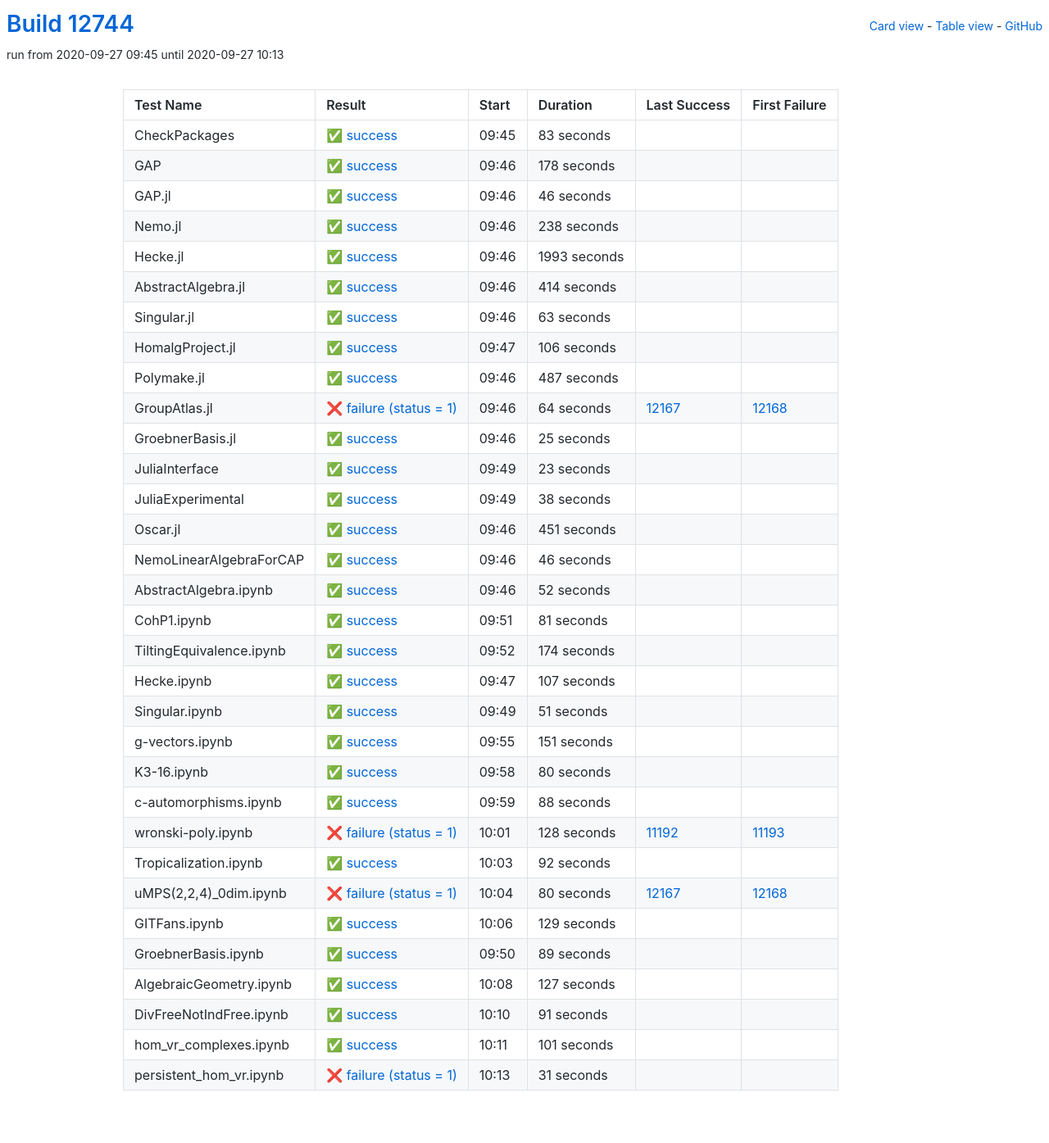
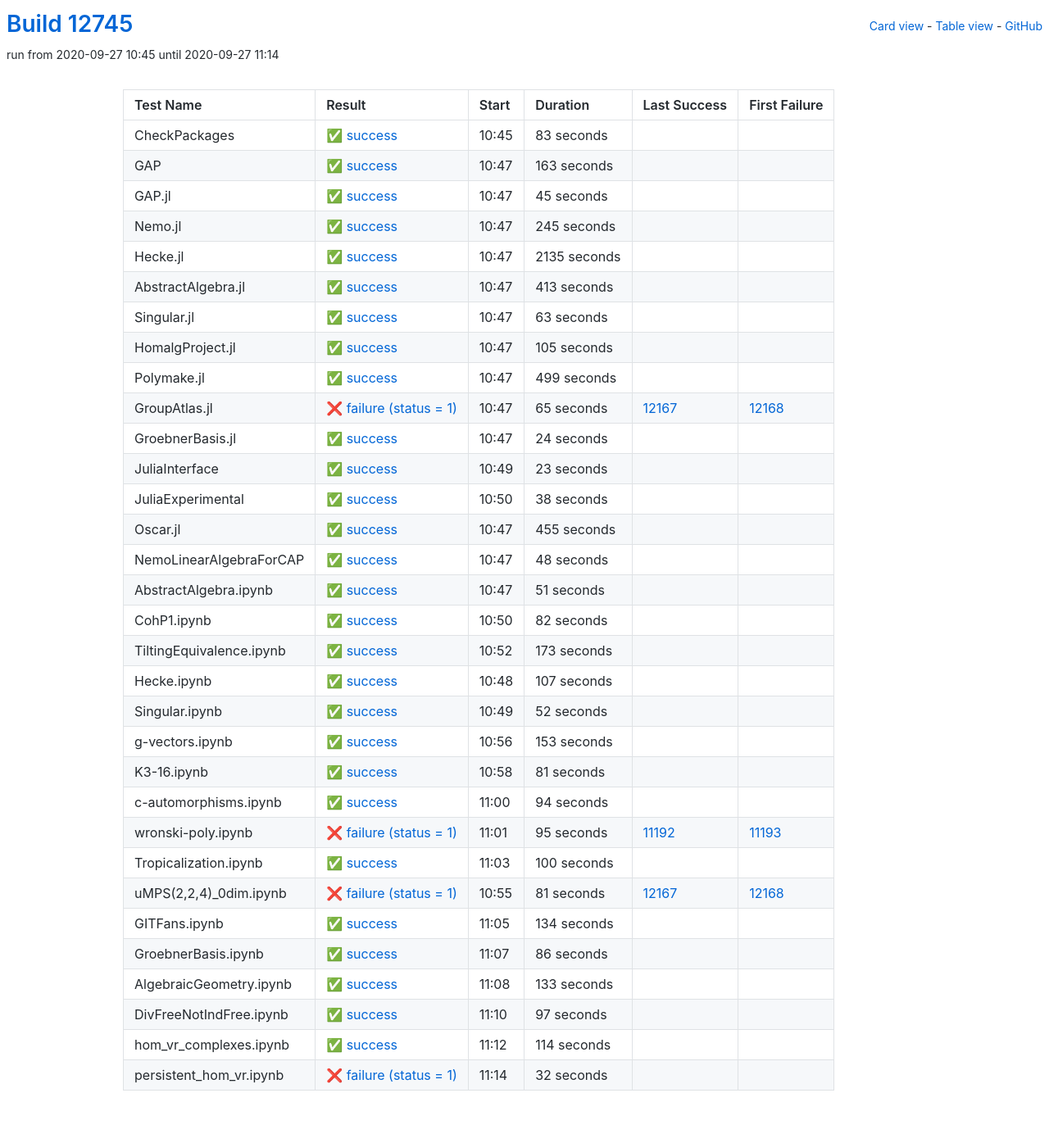
Before and after one commit to oscar-system/oscar-ci-status, a Jekyll site: the page built from table.html, in a window 1280 px wide. Shown: the whole page at 82% size. Built offline with Jekyll 4.4.1, drawn with Linux system fonts in a browser that asks for light colours.

Commit message:
Build #12745

```diff
--- a/_data/ci.yml
+++ b/_data/ci.yml
@@ -1,6 +1,6 @@
 ---
-build: 12744
-build_url: https://oscarci.mathematik.uni-kl.de/job/oscar/12744/
+build: 12745
+build_url: https://oscarci.mathematik.uni-kl.de/job/oscar/12745/
 job: oscar
 organization: oscar-system
 repo: oscar-ci-status
@@ -8,8 +8,8 @@
 tests:
 - name: CheckPackages
   id: checkpackages
-  log: https://oscarci.mathematik.uni-kl.de/job/oscar/12744/artifact/logs/build-12744/CheckPackages.log
-  start: 2020-09-27 09:45
+  log: https://oscarci.mathematik.uni-kl.de/job/oscar/12745/artifact/logs/build-12745/CheckPackages.log
+  start: 2020-09-27 10:45
   success: true
   exitcode: 0
   status: success
@@ -20,68 +20,68 @@
   first_failure_url:
 - name: GAP
   id: gap
-  log: https://oscarci.mathematik.uni-kl.de/job/oscar/12744/artifact/logs/build-12744/GAP.log
-  start: 2020-09-27 09:46
+  log: https://oscarci.mathematik.uni-kl.de/job/oscar/12745/artifact/logs/build-12745/GAP.log
+  start: 2020-09-27 10:47
   success: true
   exitcode: 0
   status: success
-  duration: 178
+  duration: 163
   last_success: false
   last_success_url:
   first_failure: false
   first_failure_url:
 - name: GAP.jl
   id: gap-jl
-  log: https://oscarci.mathematik.uni-kl.de/job/oscar/12744/artifact/logs/build-12744/GAP.jl.log
-  start: 2020-09-27 09:46
+  log: https://oscarci.mathematik.uni-kl.de/job/oscar/12745/artifact/logs/build-12745/GAP.jl.log
+  start: 2020-09-27 10:47
   success: true
   exitcode: 0
   status: success
-  duration: 46
+  duration: 45
   last_success: false
   last_success_url:
   first_failure: false
   first_failure_url:
 - name: Nemo.jl
   id: nemo-jl
-  log: https://oscarci.mathematik.uni-kl.de/job/oscar/12744/artifact/logs/build-12744/Nemo.jl.log
-  start: 2020-09-27 09:46
+  log: https://oscarci.mathematik.uni-kl.de/job/oscar/12745/artifact/logs/build-12745/Nemo.jl.log
+  start: 2020-09-27 10:47
   success: true
   exitcode: 0
   status: success
-  duration: 238
+  duration: 245
   last_success: false
   last_success_url:
   first_failure: false
   first_failure_url:
 - name: Hecke.jl
   id: hecke-jl
-  log: https://oscarci.mathematik.uni-kl.de/job/oscar/12744/artifact/logs/build-12744/Hecke.jl.log
-  start: 2020-09-27 09:46
+  log: https://oscarci.mathematik.uni-kl.de/job/oscar/12745/artifact/logs/build-12745/Hecke.jl.log
+  start: 2020-09-27 10:47
   success: true
   exitcode: 0
   status: success
-  duration: 1993
+  duration: 2135
   last_success: false
   last_success_url:
   first_failure: false
   first_failure_url:
 - name: AbstractAlgebra.jl
   id: abstractalgebra-jl
-  log: https://oscarci.mathematik.uni-kl.de/job/oscar/12744/artifact/logs/build-12744/AbstractAlgebra.jl.log
-  start: 2020-09-27 09:46
+  log: https://oscarci.mathematik.uni-kl.de/job/oscar/12745/artifact/logs/build-12745/AbstractAlgebra.jl.log
+  start: 2020-09-27 10:47
   success: true
   exitcode: 0
   status: success
-  duration: 414
+  duration: 413
   last_success: false
   last_success_url:
   first_failure: false
   first_failure_url:
 - name: Singular.jl
   id: singular-jl
-  log: https://oscarci.mathematik.uni-kl.de/job/oscar/12744/artifact/logs/build-12744/Singular.jl.log
-  start: 2020-09-27 09:46
+  log: https://oscarci.mathematik.uni-kl.de/job/oscar/12745/artifact/logs/build-12745/Singular.jl.log
+  start: 2020-09-27 10:47
   success: true
   exitcode: 0
   status: success
@@ -92,56 +92,56 @@
   first_failure_url:
 - name: HomalgProject.jl
   id: homalgproject-jl
-  log: https://oscarci.mathematik.uni-kl.de/job/oscar/12744/artifact/logs/build-12744/HomalgProject.jl.log
-  start: 2020-09-27 09:47
+  log: https://oscarci.mathematik.uni-kl.de/job/oscar/12745/artifact/logs/build-12745/HomalgProject.jl.log
+  start: 2020-09-27 10:47
   success: true
   exitcode: 0
   status: success
-  duration: 106
+  duration: 105
   last_success: false
   last_success_url:
   first_failure: false
   first_failure_url:
 - name: Polymake.jl
   id: polymake-jl
-  log: https://oscarci.mathematik.uni-kl.de/job/oscar/12744/artifact/logs/build-12744/Polymake.jl.log
-  start: 2020-09-27 09:46
+  log: https://oscarci.mathematik.uni-kl.de/job/oscar/12745/artifact/logs/build-12745/Polymake.jl.log
+  start: 2020-09-27 10:47
   success: true
   exitcode: 0
   status: success
-  duration: 487
+  duration: 499
   last_success: false
   last_success_url:
   first_failure: false
   first_failure_url:
 - name: GroupAtlas.jl
   id: groupatlas-jl
-  log: https://oscarci.mathematik.uni-kl.de/job/oscar/12744/artifact/logs/build-12744/GroupAtlas.jl.log
-  start: 2020-09-27 09:46
+  log: https://oscarci.mathematik.uni-kl.de/job/oscar/12745/artifact/logs/build-12745/GroupAtlas.jl.log
+  start: 2020-09-27 10:47
   success: false
   exitcode: 1
   status: failure
-  duration: 64
+  duration: 65
   last_success: 12167
   last_success_url: https://oscarci.mathematik.uni-kl.de/job/oscar/12167/
   first_failure: 12168
   first_failure_url: https://oscarci.mathematik.uni-kl.de/job/oscar/12168/
 - name: GroebnerBasis.jl
   id: groebnerbasis-jl
-  log: https://oscarci.mathematik.uni-kl.de/job/oscar/12744/artifact/logs/build-12744/GroebnerBasis.jl.log
-  start: 2020-09-27 09:46
+  log: https://oscarci.mathematik.uni-kl.de/job/oscar/12745/artifact/logs/build-12745/GroebnerBasis.jl.log
+  start: 2020-09-27 10:47
   success: true
   exitcode: 0
   status: success
-  duration: 25
+  duration: 24
   last_success: false
   last_success_url:
   first_failure: false
   first_failure_url:
 - name: JuliaInterface
   id: juliainterface
-  log: https://oscarci.mathematik.uni-kl.de/job/oscar/12744/artifact/logs/build-12744/JuliaInterface.log
-  start: 2020-09-27 09:49
+  log: https://oscarci.mathematik.uni-kl.de/job/oscar/12745/artifact/logs/build-12745/JuliaInterface.log
+  start: 2020-09-27 10:49
   success: true
   exitcode: 0
   status: success
@@ -152,8 +152,8 @@
   first_failure_url:
 - name: JuliaExperimental
   id: juliaexperimental
-  log: https://oscarci.mathematik.uni-kl.de/job/oscar/12744/artifact/logs/build-12744/JuliaExperimental.log
-  start: 2020-09-27 09:49
+  log: https://oscarci.mathematik.uni-kl.de/job/oscar/12745/artifact/logs/build-12745/JuliaExperimental.log
+  start: 2020-09-27 10:50
   success: true
   exitcode: 0
   status: success
@@ -164,68 +164,68 @@
   first_failure_url:
 - name: Oscar.jl
   id: oscar-jl
-  log: https://oscarci.mathematik.uni-kl.de/job/oscar/12744/artifact/logs/build-12744/Oscar.jl.log
-  start: 2020-09-27 09:46
+  log: https://oscarci.mathematik.uni-kl.de/job/oscar/12745/artifact/logs/build-12745/Oscar.jl.log
+  start: 2020-09-27 10:47
   success: true
   exitcode: 0
   status: success
-  duration: 451
+  duration: 455
   last_success: false
   last_success_url:
   first_failure: false
   first_failure_url:
 - name: NemoLinearAlgebraForCAP
   id: nemolinearalgebraforcap
-  log: https://oscarci.mathematik.uni-kl.de/job/oscar/12744/artifact/logs/build-12744/NemoLinearAlgebraForCAP.log
-  start: 2020-09-27 09:46
+  log: https://oscarci.mathematik.uni-kl.de/job/oscar/12745/artifact/logs/build-12745/NemoLinearAlgebraForCAP.log
+  start: 2020-09-27 10:47
   success: true
   exitcode: 0
   status: success
-  duration: 46
+  duration: 48
   last_success: false
   last_success_url:
   first_failure: false
   first_failure_url:
 - name: AbstractAlgebra.ipynb
   id: abstractalgebra-ipynb
-  log: https://oscarci.mathematik.uni-kl.de/job/oscar/12744/artifact/logs/build-12744/AbstractAlgebra.ipynb.log
-  start: 2020-09-27 09:46
+  log: https://oscarci.mathematik.uni-kl.de/job/oscar/12745/artifact/logs/build-12745/AbstractAlgebra.ipynb.log
+  start: 2020-09-27 10:47
   success: true
   exitcode: 0
   status: success
-  duration: 52
+  duration: 51
   last_success: false
   last_success_url:
   first_failure: false
   first_failure_url:
 - name: CohP1.ipynb
   id: cohp1-ipynb
-  log: https://oscarci.mathematik.uni-kl.de/job/oscar/12744/artifact/logs/build-12744/CohP1.ipynb.log
-  start: 2020-09-27 09:51
+  log: https://oscarci.mathematik.uni-kl.de/job/oscar/12745/artifact/logs/build-12745/CohP1.ipynb.log
+  start: 2020-09-27 10:50
   success: true
   exitcode: 0
   status: success
-  duration: 81
+  duration: 82
   last_success: false
   last_success_url:
   first_failure: false
   first_failure_url:
 - name: TiltingEquivalence.ipynb
   id: tiltingequivalence-ipynb
-  log: https://oscarci.mathematik.uni-kl.de/job/oscar/12744/artifact/logs/build-12744/TiltingEquivalence.ipynb.log
-  start: 2020-09-27 09:52
+  log: https://oscarci.mathematik.uni-kl.de/job/oscar/12745/artifact/logs/build-12745/TiltingEquivalence.ipynb.log
+  start: 2020-09-27 10:52
   success: true
   exitcode: 0
   status: success
-  duration: 174
+  duration: 173
   last_success: false
   last_success_url:
   first_failure: false
   first_failure_url:
 - name: Hecke.ipynb
   id: hecke-ipynb
-  log: https://oscarci.mathematik.uni-kl.de/job/oscar/12744/artifact/logs/build-12744/Hecke.ipynb.log
-  start: 2020-09-27 09:47
+  log: https://oscarci.mathematik.uni-kl.de/job/oscar/12745/artifact/logs/build-12745/Hecke.ipynb.log
+  start: 2020-09-27 10:48
   success: true
   exitcode: 0
   status: success
@@ -236,156 +236,156 @@
   first_failure_url:
 - name: Singular.ipynb
   id: singular-ipynb
-  log: https://oscarci.mathematik.uni-kl.de/job/oscar/12744/artifact/logs/build-12744/Singular.ipynb.log
-  start: 2020-09-27 09:49
+  log: https://oscarci.mathematik.uni-kl.de/job/oscar/12745/artifact/logs/build-12745/Singular.ipynb.log
+  start: 2020-09-27 10:49
   success: true
   exitcode: 0
   status: success
-  duration: 51
+  duration: 52
   last_success: false
   last_success_url:
   first_failure: false
   first_failure_url:
 - name: g-vectors.ipynb
   id: g-vectors-ipynb
-  log: https://oscarci.mathematik.uni-kl.de/job/oscar/12744/artifact/logs/build-12744/g-vectors.ipynb.log
-  start: 2020-09-27 09:55
+  log: https://oscarci.mathematik.uni-kl.de/job/oscar/12745/artifact/logs/build-12745/g-vectors.ipynb.log
+  start: 2020-09-27 10:56
   success: true
   exitcode: 0
   status: success
-  duration: 151
+  duration: 153
   last_success: false
   last_success_url:
   first_failure: false
   first_failure_url:
 - name: K3-16.ipynb
   id: k3-16-ipynb
-  log: https://oscarci.mathematik.uni-kl.de/job/oscar/12744/artifact/logs/build-12744/K3-16.ipynb.log
-  start: 2020-09-27 09:58
+  log: https://oscarci.mathematik.uni-kl.de/job/oscar/12745/artifact/logs/build-12745/K3-16.ipynb.log
+  start: 2020-09-27 10:58
   success: true
   exitcode: 0
   status: success
-  duration: 80
+  duration: 81
   last_success: false
   last_success_url:
   first_failure: false
   first_failure_url:
 - name: c-automorphisms.ipynb
   id: c-automorphisms-ipynb
-  log: https://oscarci.mathematik.uni-kl.de/job/oscar/12744/artifact/logs/build-12744/c-automorphisms.ipynb.log
-  start: 2020-09-27 09:59
+  log: https://oscarci.mathematik.uni-kl.de/job/oscar/12745/artifact/logs/build-12745/c-automorphisms.ipynb.log
+  start: 2020-09-27 11:00
   success: true
   exitcode: 0
   status: success
-  duration: 88
+  duration: 94
   last_success: false
   last_success_url:
   first_failure: false
   first_failure_url:
 - name: wronski-poly.ipynb
   id: wronski-poly-ipynb
-  log: https://oscarci.mathematik.uni-kl.de/job/oscar/12744/artifact/logs/build-12744/wronski-poly.ipynb.log
-  start: 2020-09-27 10:01
+  log: https://oscarci.mathematik.uni-kl.de/job/oscar/12745/artifact/logs/build-12745/wronski-poly.ipynb.log
+  start: 2020-09-27 11:01
   success: false
   exitcode: 1
   status: failure
-  duration: 128
+  duration: 95
   last_success: 11192
   last_success_url: https://oscarci.mathematik.uni-kl.de/job/oscar/11192/
   first_failure: 11193
   first_failure_url: https://oscarci.mathematik.uni-kl.de/job/oscar/11193/
 - name: Tropicalization.ipynb
   id: tropicalization-ipynb
-  log: https://oscarci.mathematik.uni-kl.de/job/oscar/12744/artifact/logs/build-12744/Tropicalization.ipynb.log
-  start: 2020-09-27 10:03
+  log: https://oscarci.mathematik.uni-kl.de/job/oscar/12745/artifact/logs/build-12745/Tropicalization.ipynb.log
+  start: 2020-09-27 11:03
   success: true
   exitcode: 0
   status: success
-  duration: 92
+  duration: 100
   last_success: false
   last_success_url:
   first_failure: false
   first_failure_url:
 - name: uMPS(2,2,4)_0dim.ipynb
   id: umps-2-2-4-0dim-ipynb
-  log: https://oscarci.mathematik.uni-kl.de/job/oscar/12744/artifact/logs/build-12744/uMPS-2-2-4-_0dim.ipynb.log
-  start: 2020-09-27 10:04
+  log: https://oscarci.mathematik.uni-kl.de/job/oscar/12745/artifact/logs/build-12745/uMPS-2-2-4-_0dim.ipynb.log
+  start: 2020-09-27 10:55
   success: false
   exitcode: 1
   status: failure
-  duration: 80
+  duration: 81
   last_success: 12167
   last_success_url: https://oscarci.mathematik.uni-kl.de/job/oscar/12167/
   first_failure: 12168
   first_failure_url: https://oscarci.mathematik.uni-kl.de/job/oscar/12168/
 - name: GITFans.ipynb
   id: gitfans-ipynb
-  log: https://oscarci.mathematik.uni-kl.de/job/oscar/12744/artifact/logs/build-12744/GITFans.ipynb.log
-  start: 2020-09-27 10:06
+  log: https://oscarci.mathematik.uni-kl.de/job/oscar/12745/artifact/logs/build-12745/GITFans.ipynb.log
+  start: 2020-09-27 11:05
   success: true
   exitcode: 0
   status: success
-  duration: 129
+  duration: 134
   last_success: false
   last_success_url:
   first_failure: false
   first_failure_url:
 - name: GroebnerBasis.ipynb
   id: groebnerbasis-ipynb
-  log: https://oscarci.mathematik.uni-kl.de/job/oscar/12744/artifact/logs/build-12744/GroebnerBasis.ipynb.log
-  start: 2020-09-27 09:50
+  log: https://oscarci.mathematik.uni-kl.de/job/oscar/12745/artifact/logs/build-12745/GroebnerBasis.ipynb.log
+  start: 2020-09-27 11:07
   success: true
   exitcode: 0
   status: success
-  duration: 89
+  duration: 86
   last_success: false
   last_success_url:
   first_failure: false
   first_failure_url:
 - name: AlgebraicGeometry.ipynb
   id: algebraicgeometry-ipynb
-  log: https://oscarci.mathematik.uni-kl.de/job/oscar/12744/artifact/logs/build-12744/AlgebraicGeometry.ipynb.log
-  start: 2020-09-27 10:08
+  log: https://oscarci.mathematik.uni-kl.de/job/oscar/12745/artifact/logs/build-12745/AlgebraicGeometry.ipynb.log
+  start: 2020-09-27 11:08
   success: true
   exitcode: 0
   status: success
-  duration: 127
+  duration: 133
   last_success: false
   last_success_url:
   first_failure: false
   first_failure_url:
 - name: DivFreeNotIndFree.ipynb
   id: divfreenotindfree-ipynb
-  log: https://oscarci.mathematik.uni-kl.de/job/oscar/12744/artifact/logs/build-12744/DivFreeNotIndFree.ipynb.log
-  start: 2020-09-27 10:10
+  log: https://oscarci.mathematik.uni-kl.de/job/oscar/12745/artifact/logs/build-12745/DivFreeNotIndFree.ipynb.log
+  start: 2020-09-27 11:10
   success: true
   exitcode: 0
   status: success
-  duration: 91
+  duration: 97
   last_success: false
   last_success_url:
   first_failure: false
   first_failure_url:
 - name: hom_vr_complexes.ipynb
   id: hom-vr-complexes-ipynb
-  log: https://oscarci.mathematik.uni-kl.de/job/oscar/12744/artifact/logs/build-12744/hom_vr_complexes.ipynb.log
-  start: 2020-09-27 10:11
+  log: https://oscarci.mathematik.uni-kl.de/job/oscar/12745/artifact/logs/build-12745/hom_vr_complexes.ipynb.log
+  start: 2020-09-27 11:12
   success: true
   exitcode: 0
   status: success
-  duration: 101
+  duration: 114
   last_success: false
   last_success_url:
   first_failure: false
   first_failure_url:
 - name: persistent_hom_vr.ipynb
   id: persistent-hom-vr-ipynb
-  log: https://oscarci.mathematik.uni-kl.de/job/oscar/12744/artifact/logs/build-12744/persistent_hom_vr.ipynb.log
-  start: 2020-09-27 10:13
+  log: https://oscarci.mathematik.uni-kl.de/job/oscar/12745/artifact/logs/build-12745/persistent_hom_vr.ipynb.log
+  start: 2020-09-27 11:14
   success: false
   exitcode: 1
   status: failure
-  duration: 31
+  duration: 32
   last_success: false
   last_success_url:
   first_failure: false
```
Also changed, not shown: README.md.
